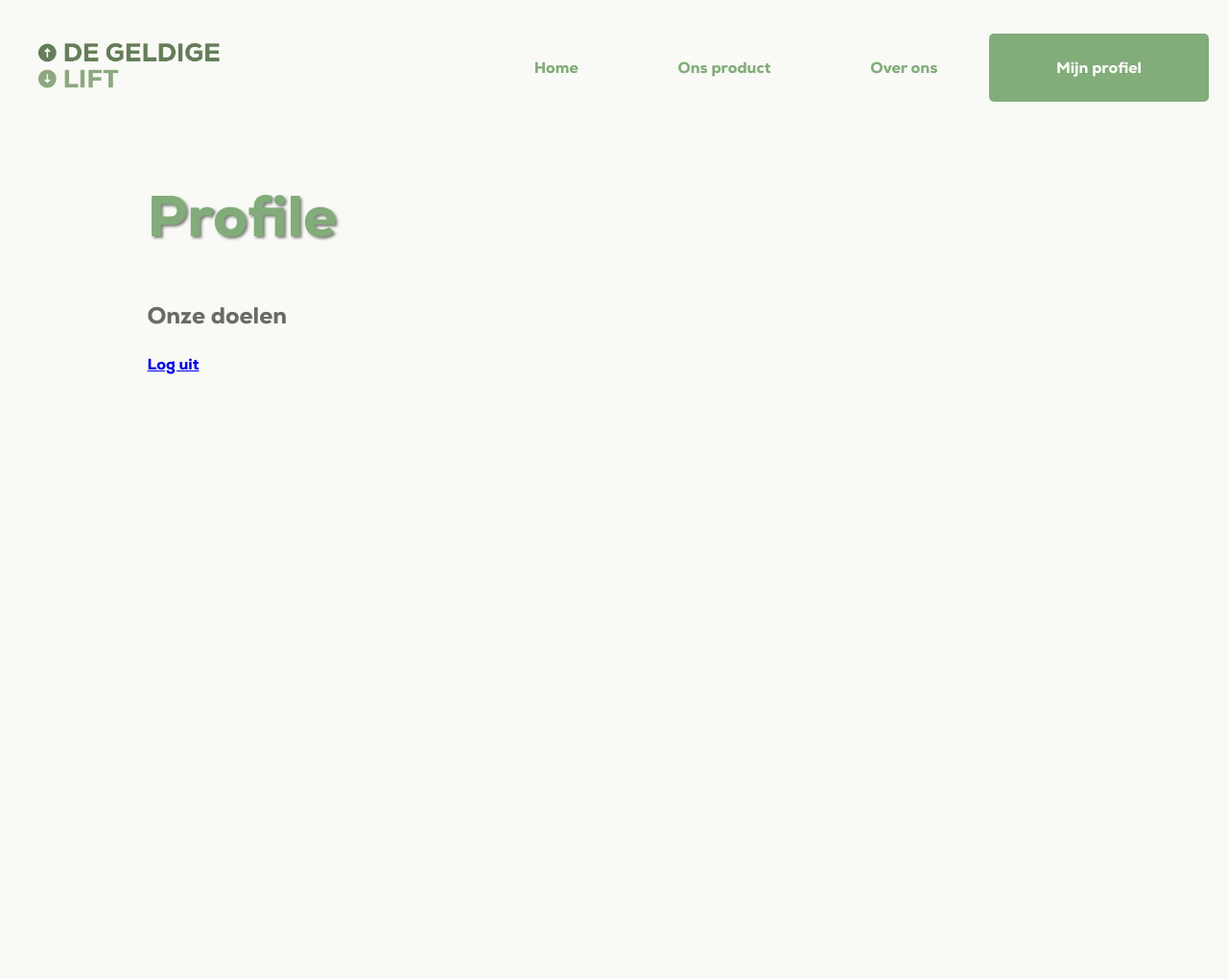
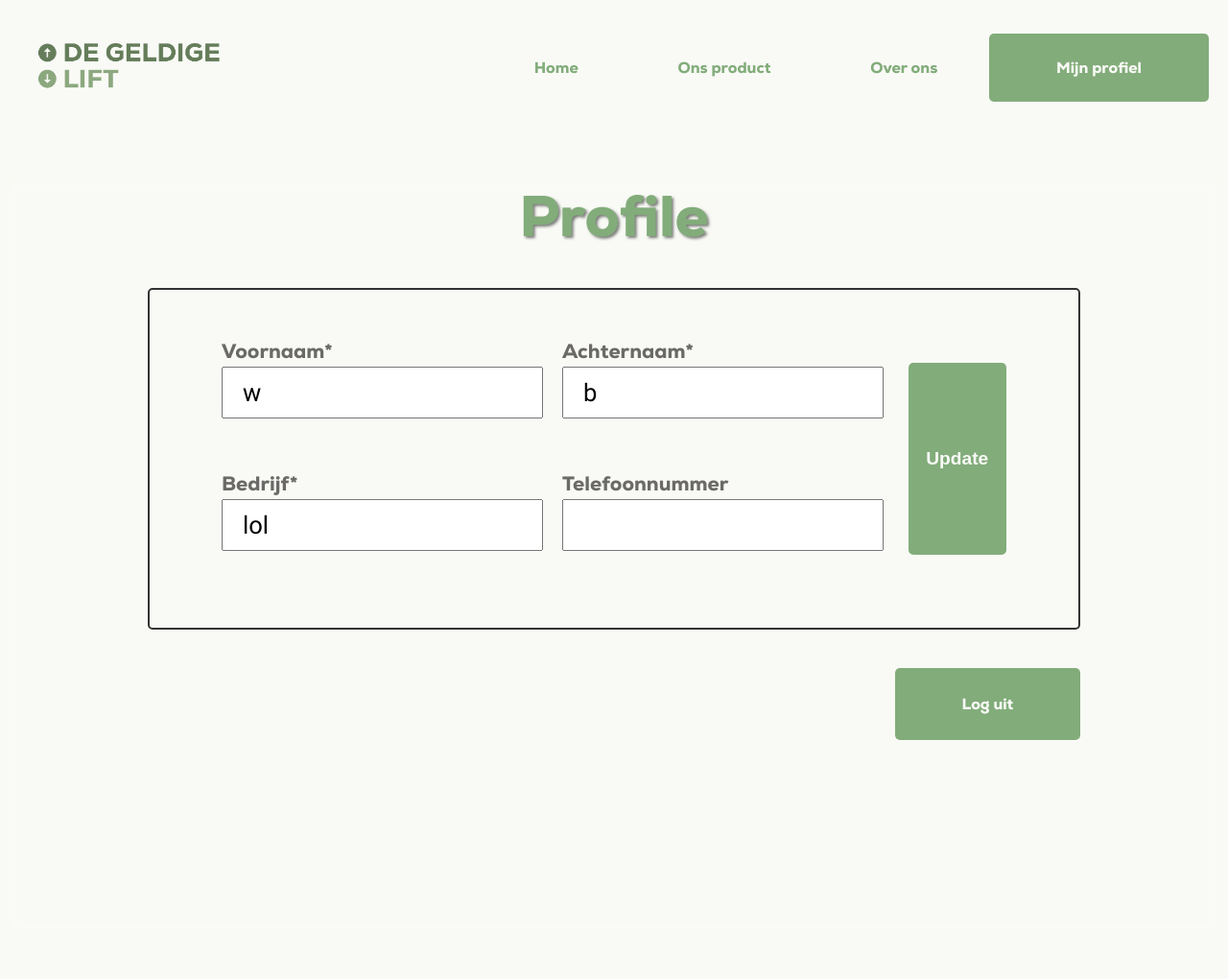
Before and after one commit to Bramm404/CLE3, a PHP site: page /profile.php in a window 1280 px wide. Shown: the top 1020 px of the page at 96% size. Run offline with PHP 8.4, Linux system fonts and the light colour scheme; a user stored in the database is signed in; data comes from the database, SQL or seed files in the repository.

Commit message:
Profile.php af

```diff
--- /dev/null
+++ b/CSS/profile.css
@@ -0,0 +1,83 @@
+body { margin: 0;}
+
+.information {
+    display: flex;
+    flex-direction: column;
+    margin-bottom: 5vh;
+}
+
+h1 {
+    text-align: center;
+}
+
+header {
+    height: 15vh;
+}
+
+form {
+    display: flex;
+    flex-direction: row;
+    gap: 2vw;
+    justify-content: center;
+    align-items: center;
+    border: 2px solid #333333;
+    border-radius: 5px;
+    padding: 6vh 0;
+}
+
+.vertical-layer-form {
+    display: flex;
+    flex-direction: row;
+    gap: 20px;
+}
+
+.horizontal-layer-form {
+    display: flex;
+    flex-direction: column;
+    gap: 20px;
+}
+
+#updateBtn {
+    margin: 0;
+    width: 8vw;
+    height: 200px;
+    color: #F9FAF6;
+    font-size: 1.2rem;
+    font-weight: bold;
+    text-align: center;
+    background-color: #82AC7A;
+    border: none;
+    cursor: pointer;
+    border-radius: 5px;
+}
+
+#updateBtn:hover {
+    background-color: #5B8055;
+}
+
+.inputError {
+    display: flex;
+    flex-direction: column;
+    margin: 0;
+}
+
+
+#log-out-btn {
+    display: flex;
+    justify-self: flex-end;
+    padding: 25px 70px;
+    border-radius: 5px;
+    background-color: #82AC7A;
+    color: #F9FAF6;
+    text-decoration: none;
+}
+
+#log-out-btn:hover {
+    background-color: #5B8055;
+}
+
+
+input {
+    height: 50px;
+    padding: 0 20px;
+}
--- a/index.php
+++ b/index.php
@@ -63,7 +63,7 @@ if (isset($_POST['contact-submit'])) {
 
     <div class="video-section">
         <canvas id="myCanvas"></canvas>
-        <video style="display:none;" src="videos/scroll-video0001-0120.mp4" alt="Een animatie van het product dat omhoog en naar beneden gaat als je scrollt"></video>
+        <video style="display:none;" src="videos/scroll-video0001-0120.mp4" alt="Een animatie van het product dat omhoog en naar beneden beweegt terwijl je scrollt"></video>
     </div>
 </header>
 
--- a/profile.php
+++ b/profile.php
@@ -1,8 +1,44 @@
 <?php
 session_start();
+
+/** @var $db */
+
+$errors = [];
+
 if(!isset($_SESSION['login'])) {
     header('Location: index.php');
 }
+
+require_once 'includes/db.php';
+
+$user = $_SESSION['email'];
+
+
+$query = "SELECT * FROM users WHERE email = '$user'";
+$result = mysqli_query($db, $query);
+
+$row = mysqli_fetch_assoc($result);
+$name = $row['name'];
+$surname = $row['surname'];
+$business = $row['business_name'];
+$telephone = $row['phone'] || null;
+
+if (isset($_POST['update'])) {
+    $name = mysqli_real_escape_string($db,$_POST['name']);
+    $surname = mysqli_real_escape_string($db,$_POST['surname']);
+    $business = mysqli_real_escape_string($db,$_POST['business']);
+    $telephone = mysqli_real_escape_string($db,$_POST['phone']);
+
+    require_once 'includes/formvalidator.php';
+
+    if(empty($errors)) {
+        $query = "UPDATE users SET name = '$name'. surname = '$surname', business_name = '$business', phone = '$telephone' WHERE email = '$user' ";
+        mysqli_query($db, $query);
+
+    }
+
+}
+
 
 ?>
 
@@ -17,6 +53,7 @@ if(!isset($_SESSION['login'])) {
     <meta http-equiv="X-UA-Compatible" content="ie=edge">
     <title>Profile</title>
     <link rel="stylesheet" href="css/style.css">
+    <link rel="stylesheet" href="css/profile.css">
 </head>
 <body>
 <?php require_once 'includes/nav.php';?>
@@ -25,9 +62,54 @@ if(!isset($_SESSION['login'])) {
         <h1>Profile</h1>
     </header>
 
-    <h2>Onze doelen</h2>
+    <section class="information">
+        <form method="post">
+            <div class="horizontal-layer-form">
+                <div class="vertical-layer-form">
+                    <div class="field-update-div">
+                        <label for="name">Voornaam*</label>
+                        <div class="inputError">
+                            <input type="text" name="name" id="name" class="field" value="<?= $name ?? '' ?>">
+                            <p class="error"><?= $errors['name'] ?? '' ?></p>
+                        </div>
+                    </div>
 
-    <a href="logout.php">Log uit</a>
+                    <div class="field-update-div">
+                        <label for="surname">Achternaam*</label>
+                        <div class="inputError">
+                            <input type="text" name="surname" id="surname" class="field" value="<?= $surname ?? '' ?>">
+                            <p class="error"><?= $errors['surname'] ?? '' ?></p>
+                        </div>
+                    </div>
+                </div>
+
+                <div class="vertical-layer-form">
+                    <div class="field-update-div">
+                        <label for="business">Bedrijf*</label>
+                        <div class="inputError">
+                            <input type="text" name="business" id="business" class="field" value="<?= $business ?? '' ?>">
+                            <p class="error"><?=$errors['business'] ?? ''?></p>
+                        </div>
+                    </div>
+
+
+                    <div class="field-update-div">
+                        <label for="phone">Telefoonnummer</label>
+                        <div class="inputError">
+                            <input type="text" name="phone" id="phone" class="field" value="<?= $phone ?? '' ?>">
+                            <p class="error"> <?= $errors['phone'] ?? ''?></p>
+                        </div>
+                    </div>
+                </div>
+            </div>
+
+
+
+            <button type="submit" name="update" id="updateBtn">Update</button>
+        </form>
+    </section>
+
+    <a href="logout.php" id="log-out-btn">Log uit</a>
 </main>
 
 <footer>
```
Also changed, not shown: includes/formvalidator.php (+4 -4 lines).
